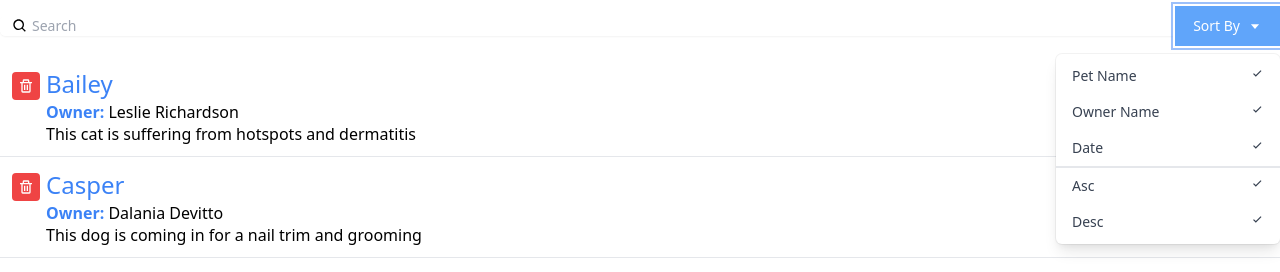
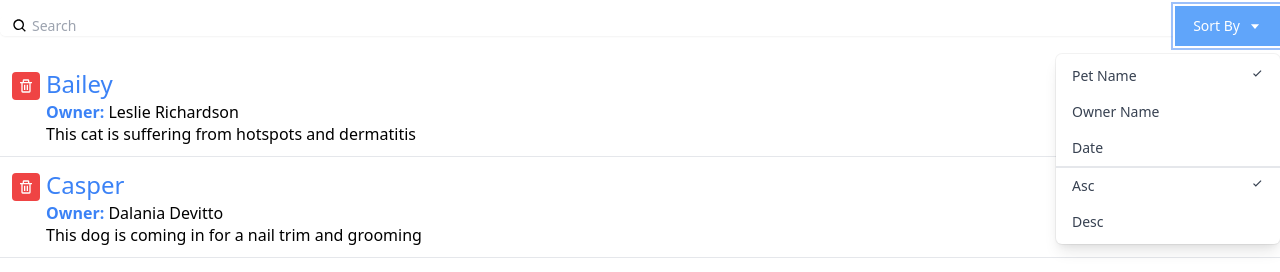
Before and after one commit to lucasrmagalhaes/building_an_interface-react, a React (Create React App) app: page / in a window 1280 px wide. Both pictures are taken after a click on the button "Sort By". Shown: the part 128-400 px from the top of the page. Built offline with nearby package versions, Linux system fonts and the light colour scheme.

Commit message:
Programming the sorting interface

```diff
--- a/src/App.js
+++ b/src/App.js
@@ -55,6 +55,10 @@ function App() {
       <Search
         query={query}
         onQueryChange={myQuery => SetQuery(myQuery)}
+        orderBy={orderBy}
+        onOrderByChange={mySort => setOrderBy(mySort)}
+        sortBy={sortBy}
+        onSortByChange={mySort => setSortBy(mySort)}
       />
 
       <ul className='divide-y divide-gray-200'>
--- a/src/components/Search.js
+++ b/src/components/Search.js
@@ -1,7 +1,7 @@
 import { BiSearch, BiCaretDown, BiCheck } from 'react-icons/bi';
 import { useState } from 'react';
 
-const DropDown = ({ toggle }) => {
+const DropDown = ({ toggle, sortBy, onSortByChange, orderBy, onOrderByChange }) => {
     if (!toggle) {
         return null;
     }
@@ -16,51 +16,62 @@ const DropDown = ({ toggle }) => {
         >
             <div className="py-1" role="menu" aria-orientation="vertical" aria-labelledby="options-menu">
                 <div
+                    onClick={() => onSortByChange('petName')}
+                    className="
+                        px-4 py-2 text-sm text-gray-700 hover:bg-gray-100 hover:text-gray-900
+                        flex justify-between cursor-pointer
+                    "
+                    role="menuitem"
+                >
+                    Pet Name {(sortBy === 'petName') && <BiCheck />}
+                </div>
+
+                <div
+                    onClick={() => onSortByChange('ownerName')}
+                    className="
+                        px-4 py-2 text-sm text-gray-700 hover:bg-gray-100 hover:text-gray-900
+                        flex justify-between cursor-pointer
+                    "
+                    role="menuitem"
+                >
+                    Owner Name {(sortBy === 'ownerName') && <BiCheck />}
+                </div>
+
+                <div
+                    onClick={() => onSortByChange('aptDate')}
                     className="px-4 py-2 text-sm text-gray-700 hover:bg-gray-100 hover:text-gray-900 flex justify-between cursor-pointer"
                     role="menuitem"
                 >
-                    Pet Name <BiCheck />
+                    Date {(sortBy === 'aptDate') && <BiCheck />}
                 </div>
 
                 <div
-                    className="px-4 py-2 text-sm text-gray-700 hover:bg-gray-100 hover:text-gray-900 flex justify-between cursor-pointer"
-                    role="menuitem"
-                >
-                    Owner Name <BiCheck />
-                </div>
-
-                <div
-                    className="px-4 py-2 text-sm text-gray-700 hover:bg-gray-100 hover:text-gray-900 flex justify-between cursor-pointer"
-                    role="menuitem"
-                >
-                    Date <BiCheck />
-                </div>
-
-                <div
+                    onClick={() => onOrderByChange('asc')}
                     className="
                         px-4 py-2 text-sm text-gray-700 hover:bg-gray-100 hover:text-gray-900
                         flex justify-between cursor-pointer border-gray-1 border-t-2
                     "
                     role="menuitem"
                 >
-                    Asc <BiCheck />
+                    Asc {(orderBy === 'asc') && <BiCheck />}
                 </div>
 
                 <div
+                    onClick={() => onOrderByChange('desc')}
                     className="
                         px-4 py-2 text-sm text-gray-700 hover:bg-gray-100 hover:text-gray-900
                         flex justify-between cursor-pointer
                     "
                     role="menuitem"
                 >
-                    Desc <BiCheck />
+                    Desc {(orderBy === 'desc') && <BiCheck />}
                 </div>
             </div>
       </div>
     )
 }
 
-const Search = ({ query, onQueryChange }) => {
+const Search = ({ query, onQueryChange, sortBy, onSortByChange, orderBy, onOrderByChange }) => {
     let [toggleSort, setToggleSort] = useState(false);
 
     return (
@@ -102,7 +113,13 @@ const Search = ({ query, onQueryChange }) => {
                             Sort By <BiCaretDown className="ml-2" />
                         </button>
 
-                        <DropDown toggle={toggleSort} />
+                        <DropDown
+                            toggle={toggleSort}
+                            sortBy={sortBy}
+                            onSortByChange={mySort => onSortByChange(mySort)}
+                            orderBy={orderBy}
+                            onOrderByChange={myOrder => onOrderByChange(myOrder)}
+                        />
                     </div>
                 </div>
             </div>
```
